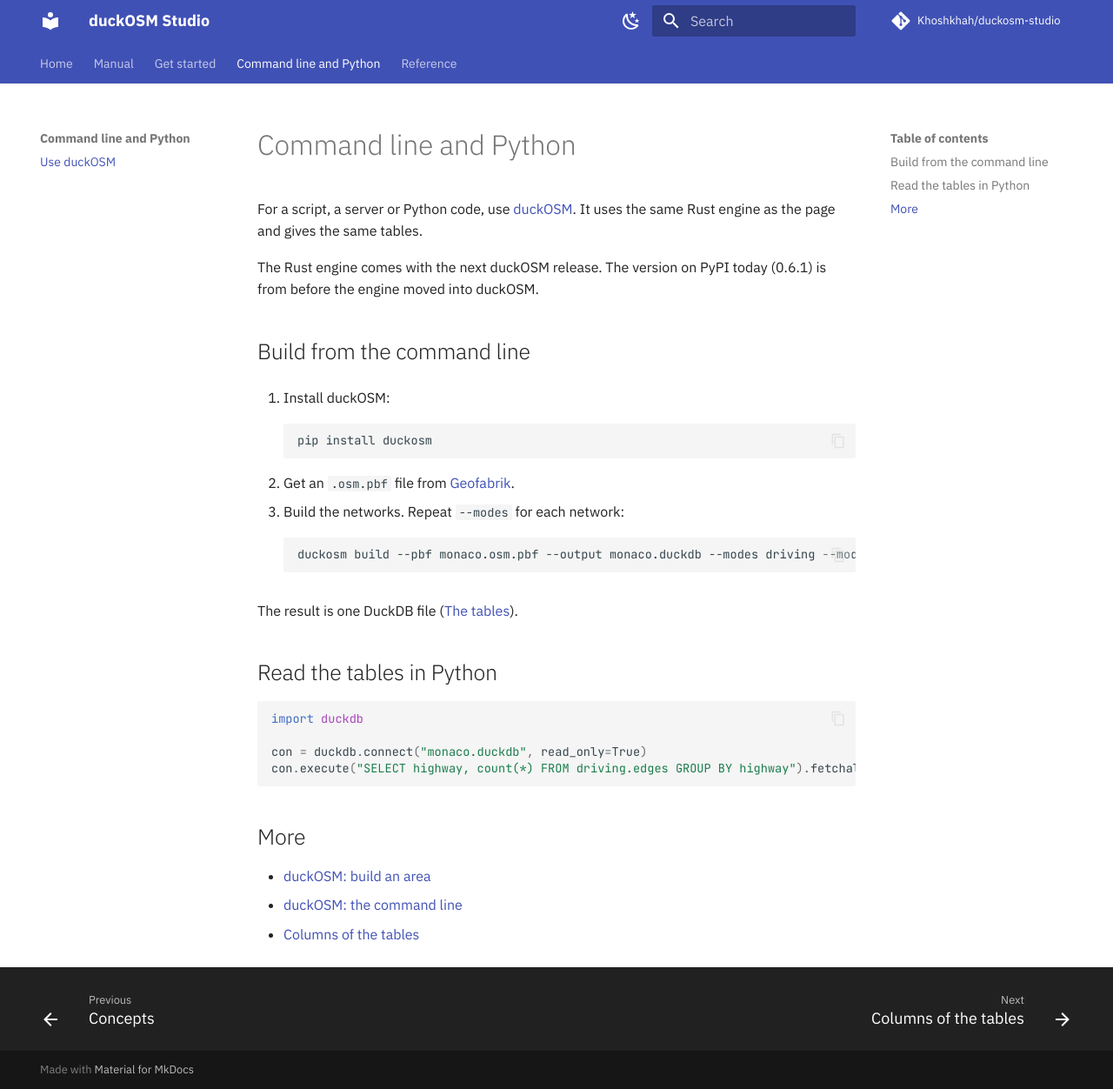
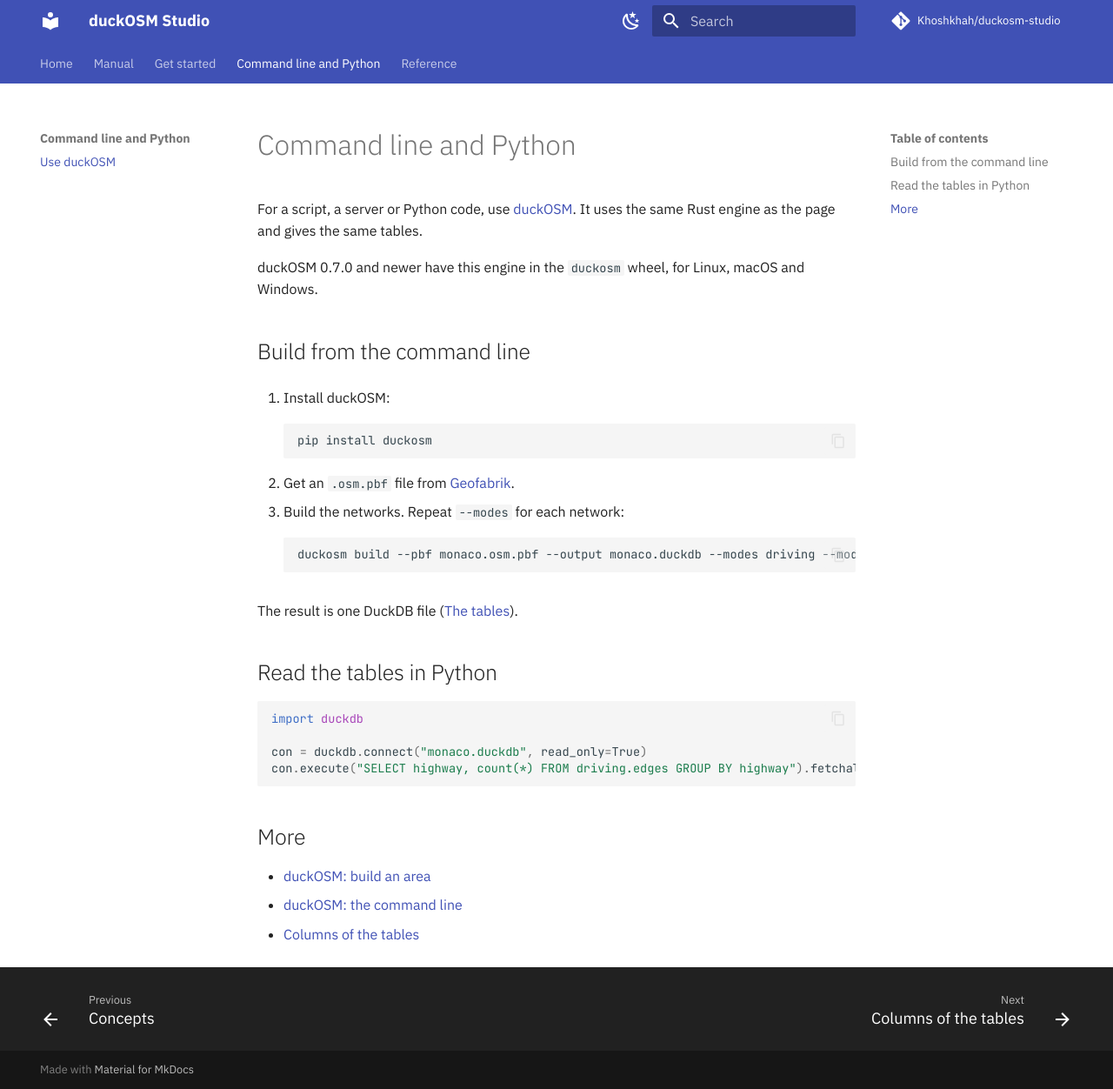
Before and after one commit to Khoshkhah/duckosm-rust, an MkDocs documentation site: the page built from docs/cli.md, in a window 1280 px wide and 1252 px high. Shown: the whole window at 87% size. Built offline with MkDocs 1.6.1 and Material for MkDocs 9.7.7, drawn with Linux system fonts in a browser that asks for light colours; comment, search, counter and statistics services are not loaded.

Commit message:
Manual: duckOSM 0.7.0 has the Rust engine (command line page)
Co-Authored-By: Claude Opus 5.5 <noreply@anthropic.com>

```diff
--- a/docs/cli.md
+++ b/docs/cli.md
@@ -2,7 +2,7 @@
 
 For a script, a server or Python code, use [duckOSM](https://github.com/Khoshkhah/duckOSM). It uses the same Rust engine as the page and gives the same tables.
 
-The Rust engine comes with the next duckOSM release. The version on PyPI today (0.6.1) is from before the engine moved into duckOSM.
+duckOSM 0.7.0 and newer have this engine in the `duckosm` wheel, for Linux, macOS and Windows.
 
 ## Build from the command line
 
```
